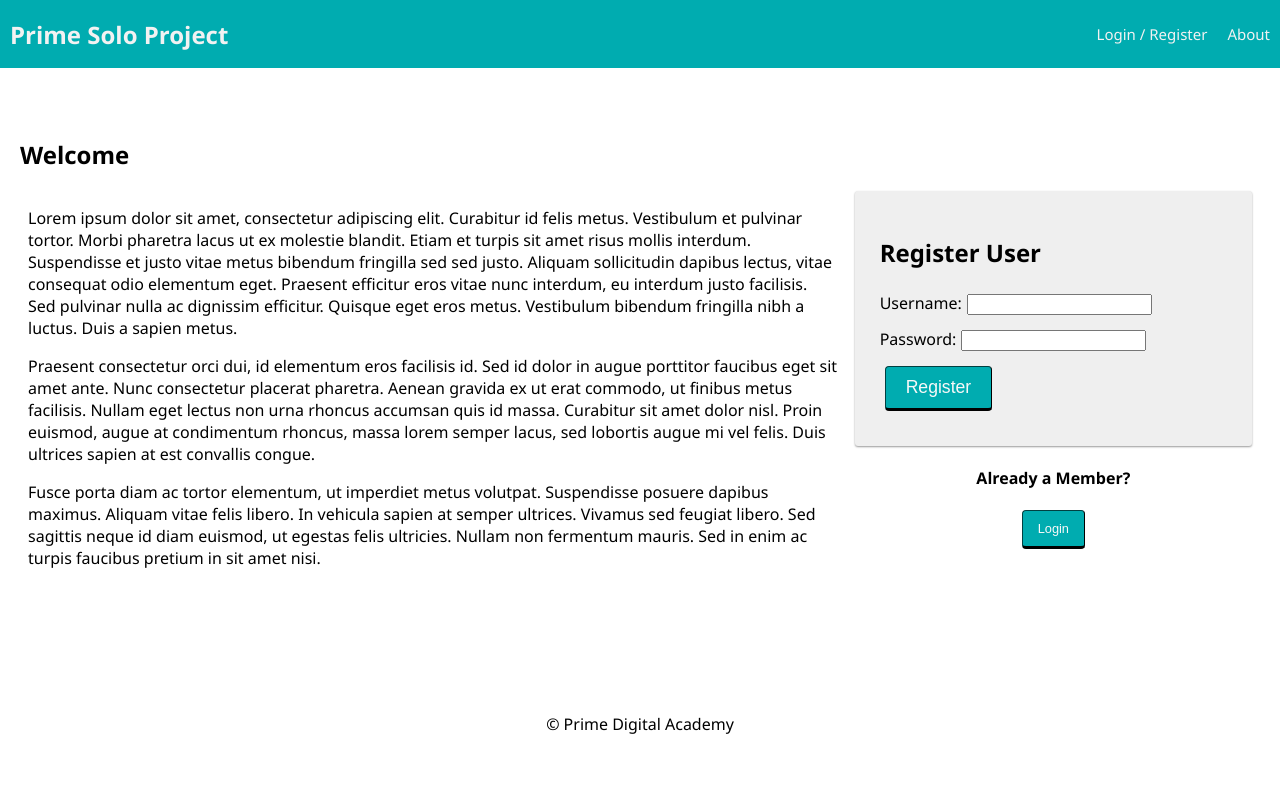
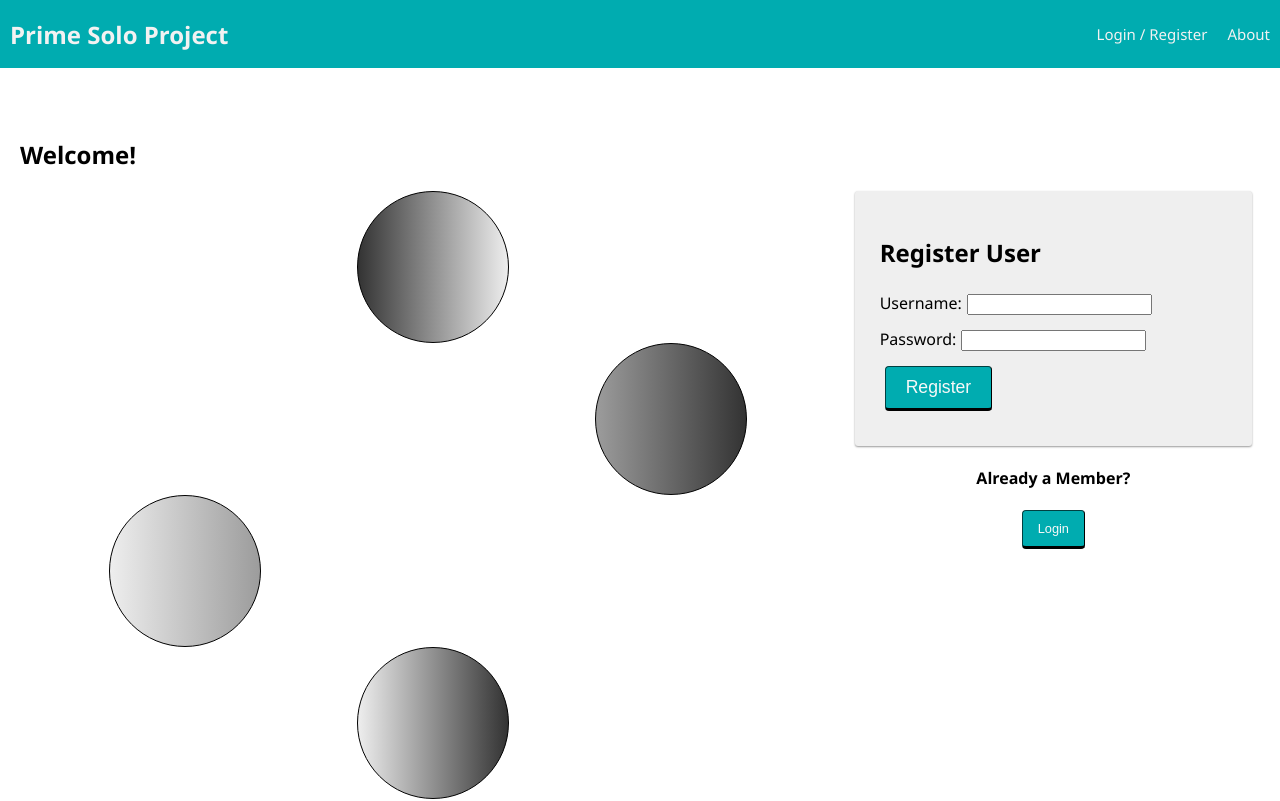
Before and after one commit to min-dles/prime-solo-project, a React (Create React App) app: page /info#/home in a window 1280 px wide. Shown: the top 801 px of the page. Built offline with nearby package versions, Linux system fonts and the light colour scheme; no server answers.

Commit message:
rendered moon divs on landingpage

```diff
--- a/src/components/LandingPage/LandingPage.css
+++ b/src/components/LandingPage/LandingPage.css
@@ -78,3 +78,51 @@ Grid
   flex-basis: 100%;
   max-width: 100%;
 }
+
+/* --------------------------------------------------------------------------------
+CSS Variables
+-------------------------------------------------------------------------------- */
+:root {
+  --moonlight: rgb(238, 238, 238);
+  --moonshading: rgb(156, 156, 156);
+  --moon-shadow: rgb(51, 51, 51);
+}
+
+/* --------------------------------------------------------------------------------
+Moon
+-------------------------------------------------------------------------------- */
+
+.moon {
+  width: 150px;
+  height: 150px;
+  border-radius: 50%;
+  border: solid 1px;
+}
+
+.first-quarter {
+  margin: auto;
+  background: linear-gradient(90deg,
+      var(--moon-shadow),
+      var(--moonlight));
+}
+
+.new {
+  margin-left: 70%;
+  background: linear-gradient(90deg,
+      var(--moonshading),
+      var(--moon-shadow));
+}
+
+.third-quarter {
+  margin: auto;
+  background: linear-gradient(90deg,
+      var(--moonlight),
+      var(--moon-shadow));
+}
+
+.full {
+  margin-left: 10%;
+  background: linear-gradient(90deg,
+      var(--moonlight),
+      var(--moonshading));
+}
--- a/src/components/LandingPage/LandingPage.jsx
+++ b/src/components/LandingPage/LandingPage.jsx
@@ -6,7 +6,7 @@ import './LandingPage.css';
 import RegisterForm from '../RegisterForm/RegisterForm';
 
 function LandingPage() {
-  const [heading, setHeading] = useState('Welcome');
+  const [heading, setHeading] = useState('Welcome!');
   const history = useHistory();
 
   const onLogin = (event) => {
@@ -16,40 +16,14 @@ function LandingPage() {
   return (
     <div className="container">
       <h2>{heading}</h2>
-
       <div className="grid">
         <div className="grid-col grid-col_8">
-          <p>
-            Lorem ipsum dolor sit amet, consectetur adipiscing elit. Curabitur
-            id felis metus. Vestibulum et pulvinar tortor. Morbi pharetra lacus
-            ut ex molestie blandit. Etiam et turpis sit amet risus mollis
-            interdum. Suspendisse et justo vitae metus bibendum fringilla sed
-            sed justo. Aliquam sollicitudin dapibus lectus, vitae consequat odio
-            elementum eget. Praesent efficitur eros vitae nunc interdum, eu
-            interdum justo facilisis. Sed pulvinar nulla ac dignissim efficitur.
-            Quisque eget eros metus. Vestibulum bibendum fringilla nibh a
-            luctus. Duis a sapien metus.
-          </p>
+          <div class="first-quarter moon"></div>
+          <div class="new moon"></div>
+          <div class="full moon"></div>
+          <div class="third-quarter moon"></div>
 
-          <p>
-            Praesent consectetur orci dui, id elementum eros facilisis id. Sed
-            id dolor in augue porttitor faucibus eget sit amet ante. Nunc
-            consectetur placerat pharetra. Aenean gravida ex ut erat commodo, ut
-            finibus metus facilisis. Nullam eget lectus non urna rhoncus
-            accumsan quis id massa. Curabitur sit amet dolor nisl. Proin
-            euismod, augue at condimentum rhoncus, massa lorem semper lacus, sed
-            lobortis augue mi vel felis. Duis ultrices sapien at est convallis
-            congue.
-          </p>
 
-          <p>
-            Fusce porta diam ac tortor elementum, ut imperdiet metus volutpat.
-            Suspendisse posuere dapibus maximus. Aliquam vitae felis libero. In
-            vehicula sapien at semper ultrices. Vivamus sed feugiat libero. Sed
-            sagittis neque id diam euismod, ut egestas felis ultricies. Nullam
-            non fermentum mauris. Sed in enim ac turpis faucibus pretium in sit
-            amet nisi.
-          </p>
         </div>
         <div className="grid-col grid-col_4">
           <RegisterForm />
```
